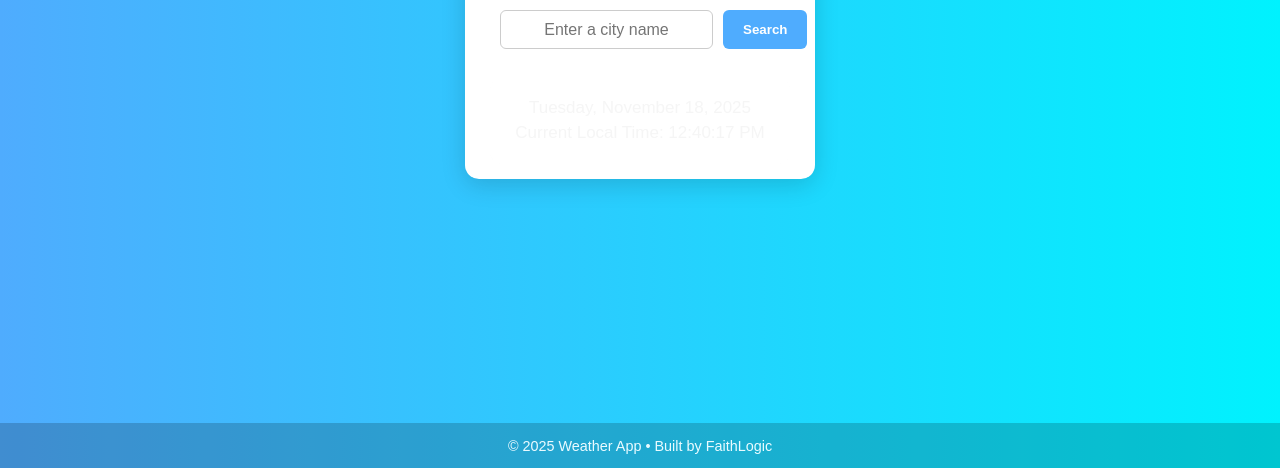
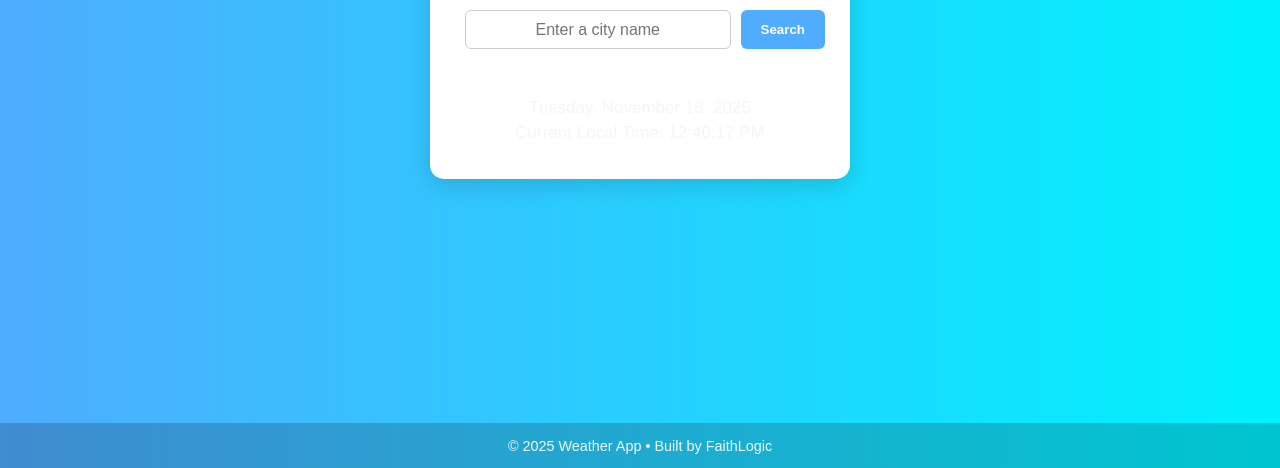
Before and after one commit to obithelight/weather-app, a plain HTML site: page index.html in a window 1280 px wide. Shown: the part 332-800 px from the top of the page. Drawn offline with Linux system fonts and the light colour scheme.

Commit message:
made container more responsive on mobile

```diff
--- a/assets/css/style.css
+++ b/assets/css/style.css
@@ -33,14 +33,13 @@ body {
   width: 90%;
   max-width: 420px;
 
-  margin: auto;
   box-shadow: 0 6px 25px rgba(0, 0, 0, 0.15);
   transition: background 0.4s ease;
 
   /* stronger fix */
-  max-width: 350px;
-  width: 100%;
-  margin: auto;
+  /* max-width: 350px;*/
+  /* width: 100%; */
+   margin: auto;
 
   /* ensures padding stays inside width */
   box-sizing: border-box;
@@ -189,7 +188,7 @@ footer p {
 /* ------------------------
    RESPONSIVE — Search Box
 ------------------------- */
-@media (max-width: 480px) {
+@media (max-width: 600px) {
   .search-box {
     flex-direction: column;
     gap: 10px;
@@ -213,7 +212,7 @@ footer p {
 /* ---------------------------------------
    RESPONSIVE — Weather Card & Typography
 ---------------------------------------- */
-@media (max-width: 480px) {
+@media (max-width: 600px) {
 
   /* Card padding and spacing */
   .weather-card {
```
